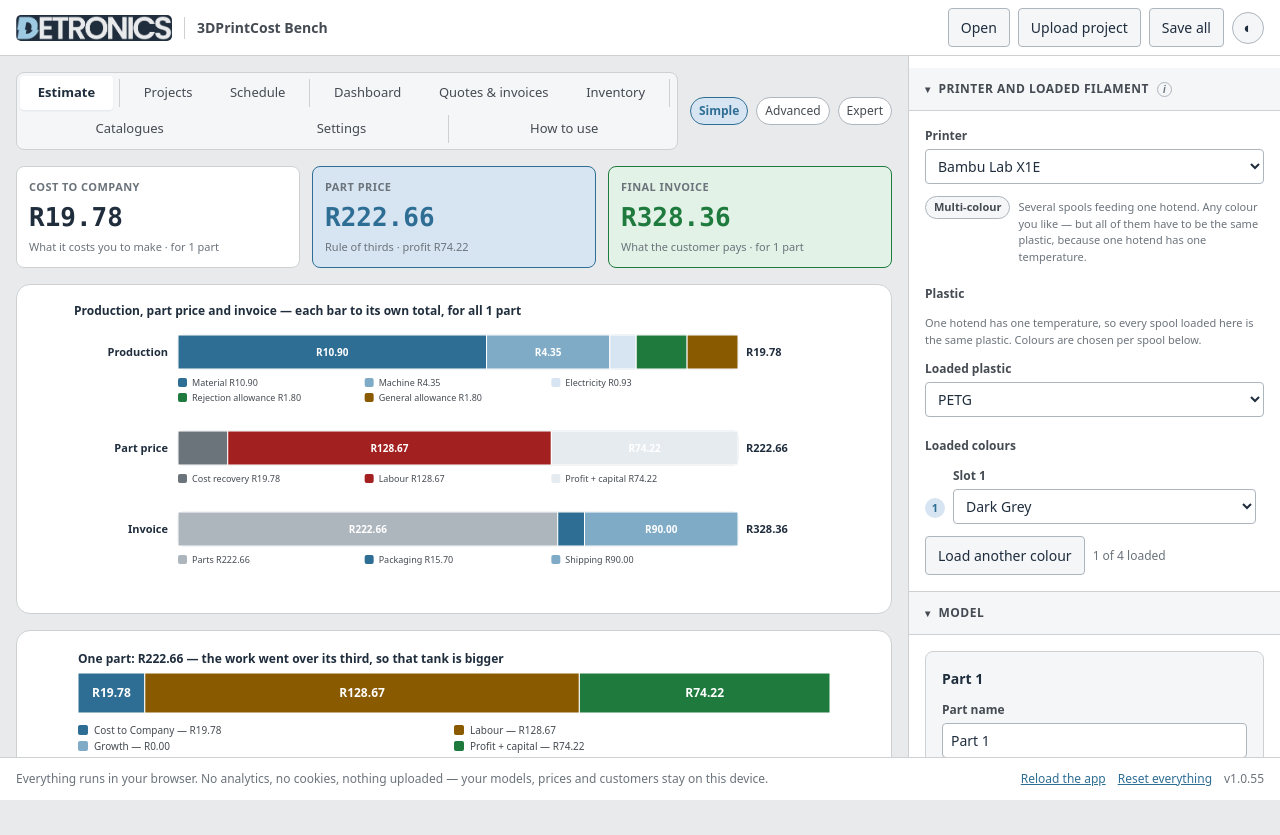
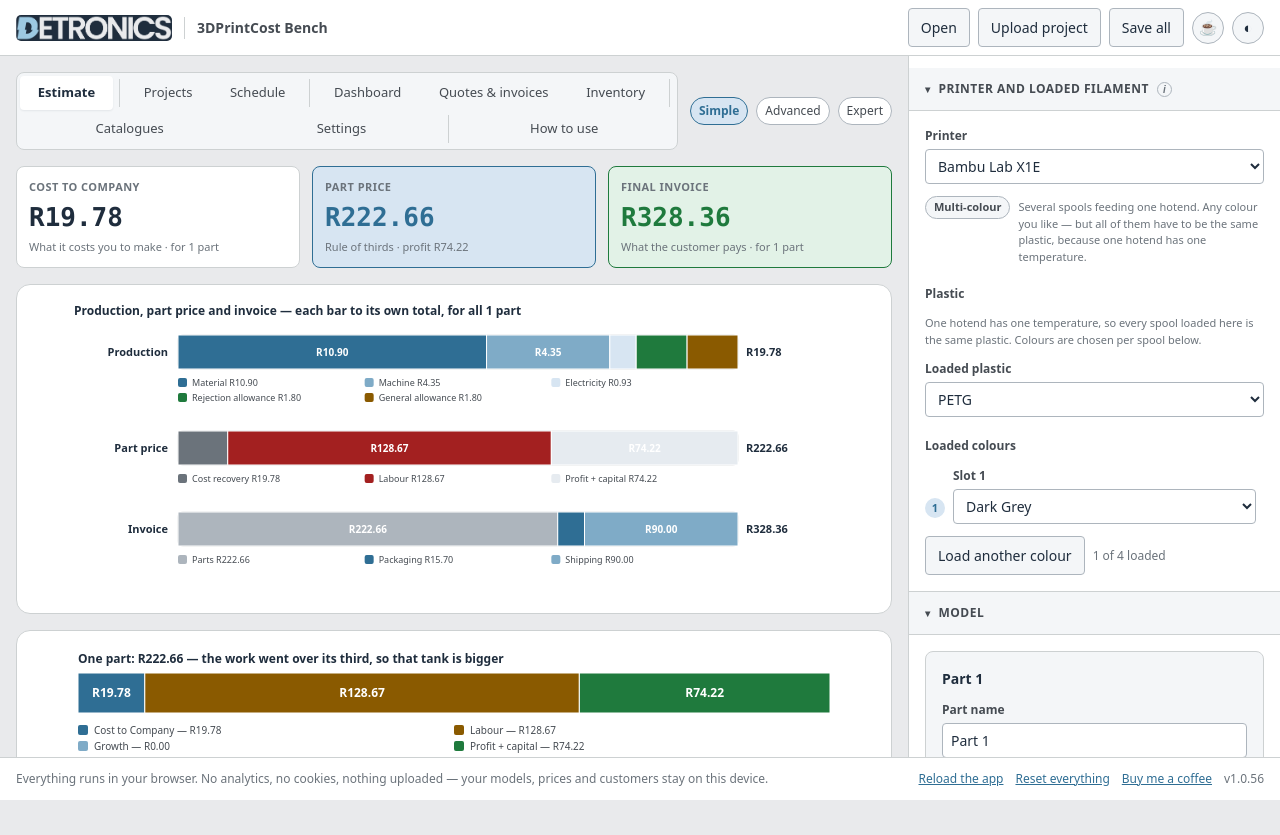
Before and after one commit to detronics-apps/3DPrintCost-Bench, a website with bundled scripts: page index.html in a window 1280 px wide. Built offline with nearby package versions, Linux system fonts and the light colour scheme.

Commit message:
Brand chrome: logo links to detronics.co.za, Buy Me a Coffee button + footer link (v1.0.56)
The logo is now an anchor to the Detronics website (new tab). A round ☕ Buy Me a
Coffee button sits left of the theme toggle, and a "Buy me a coffee" link sits by
the version in the footer — both to buymeacoffee.com/detronics. .btn now sets
text-decoration:none so the anchor-buttons don't underline their glyph. All three
are real anchors (middle-click/copy/new-tab work).

Also written into the detronics-app skill (references/brand.md + reuse checklist)
as a standard for every Detronics app.

Co-Authored-By: Claude Opus 4.8 <noreply@anthropic.com>

```diff
--- a/css/components.css
+++ b/css/components.css
@@ -74,6 +74,8 @@
   cursor: pointer;
   white-space: nowrap;
   min-height: 32px;
+  /* A .btn may be an <a> (e.g. the coffee link): keep it from being underlined. */
+  text-decoration: none;
 }
 .btn:hover { background: var(--panel-3); }
 .btn:disabled { opacity: 0.5; cursor: not-allowed; }
--- a/css/layout.css
+++ b/css/layout.css
@@ -30,6 +30,7 @@ body {
 }
 
 .brand { display: flex; align-items: center; gap: var(--space-3); min-width: 0; }
+.brand__home { display: inline-flex; align-items: center; }
 .brand__logo { height: 26px; width: auto; display: block; border-radius: 5px; }
 .brand__sep { width: 1px; height: 22px; background: var(--border); }
 .brand__tool { font-weight: 600; color: var(--text-dim); white-space: nowrap; }
--- a/js/main.js
+++ b/js/main.js
@@ -34,7 +34,7 @@ import * as settingsTool from './ui/tools/settings.js';
 
 /** Read this before investigating anything: a stale cache wastes more time
  *  than any bug in this app has. "Reload the app" in the footer clears it. */
-export const APP_VERSION = '1.0.55';
+export const APP_VERSION = '1.0.56';
 
 const TOOLS = [estimate, projects, catalogues, inventory, documents, dashboard, scheduler, guide, settingsTool];
 
@@ -113,7 +113,14 @@ function buildHeader() {
 
   return el('header', { class: 'app-header' }, [
     el('div', { class: 'brand' }, [
-      el('img', { class: 'brand__logo', src: 'assets/logo.png', alt: 'Detronics' }),
+      el('a', {
+        class: 'brand__home',
+        href: 'https://www.detronics.co.za/',
+        target: '_blank',
+        rel: 'noopener noreferrer',
+        title: 'Detronics — visit our website',
+        'aria-label': 'Detronics website (opens in a new tab)',
+      }, [el('img', { class: 'brand__logo', src: 'assets/logo.png', alt: 'Detronics' })]),
       el('span', { class: 'brand__sep', 'aria-hidden': 'true' }),
       el('span', { class: 'brand__tool', text: '3DPrintCost Bench' }),
     ]),
@@ -148,6 +155,18 @@ function buildHeader() {
           },
         },
       }, dualLabel('Save all', 'Save')),
+      // Round coffee button beside the theme toggle — a link to the Detronics
+      // Buy Me a Coffee page (opens in a new tab). An anchor, not a button, so it
+      // is a real link the browser can open, middle-click or copy.
+      el('a', {
+        class: 'btn btn-icon',
+        'data-field': 'donate',
+        href: 'https://buymeacoffee.com/detronics',
+        target: '_blank',
+        rel: 'noopener noreferrer',
+        title: 'Buy me a coffee — support Detronics',
+        'aria-label': 'Buy me a coffee (opens in a new tab)',
+      }, [el('span', { 'aria-hidden': 'true', text: '☕' })]),
       el('button', {
         class: 'btn btn-icon',
         type: 'button',
@@ -272,6 +291,14 @@ function buildFooter() {
             toast('Reset to defaults');
           },
         },
+      }),
+      el('a', {
+        class: 'linkish',
+        href: 'https://buymeacoffee.com/detronics',
+        target: '_blank',
+        rel: 'noopener noreferrer',
+        text: 'Buy me a coffee',
+        title: 'Support Detronics — buymeacoffee.com/detronics',
       }),
       el('span', { class: 'muted', text: `v${APP_VERSION}` }),
     ]),
```
Also changed, not shown: IMPLEMENTED.md (+16 -0 lines).
